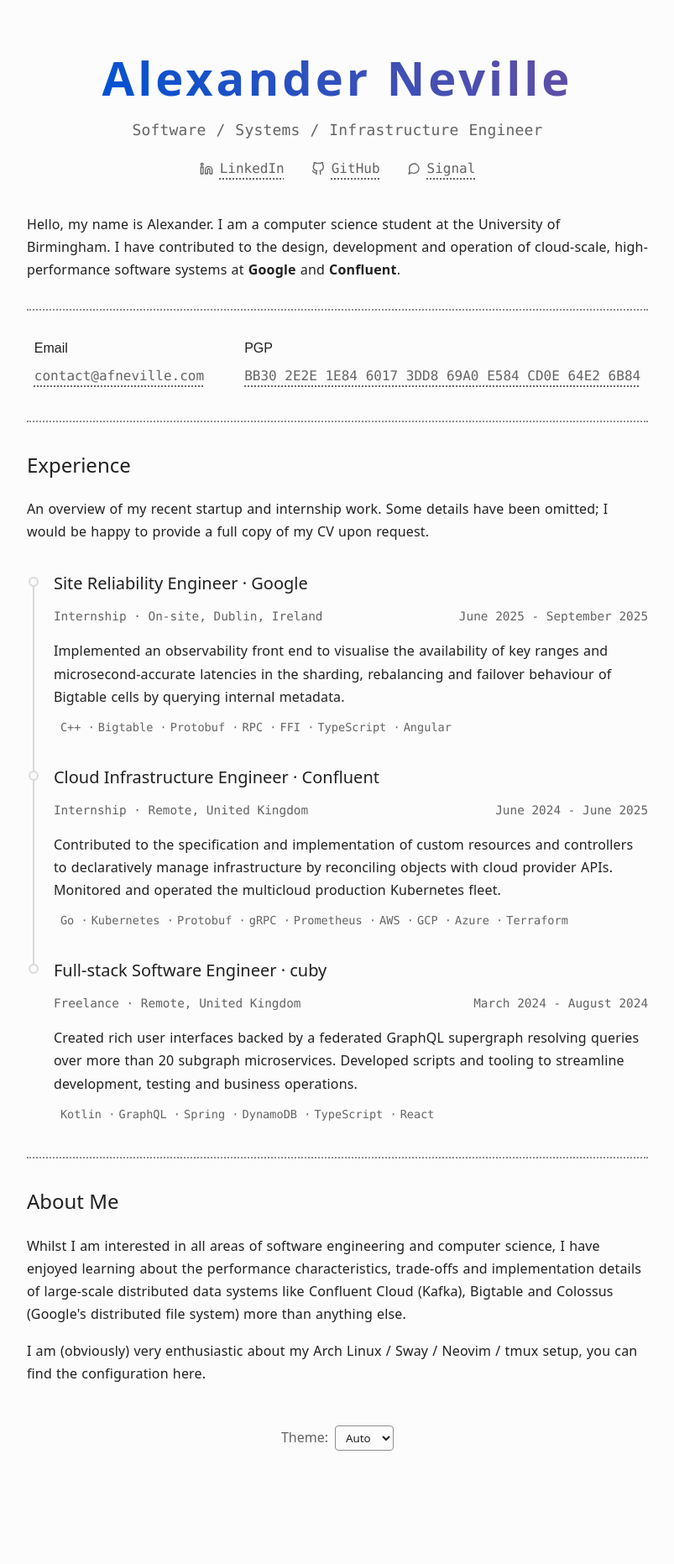
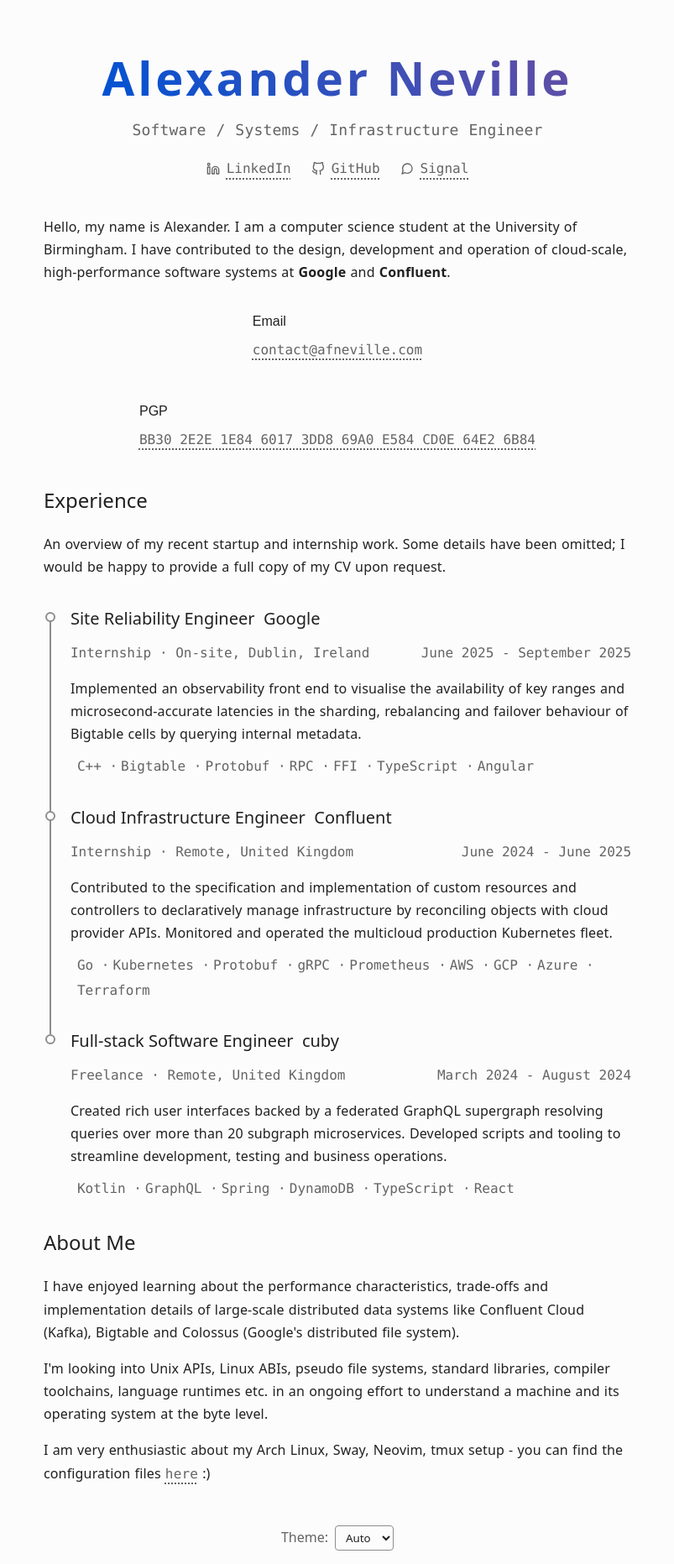
Before and after one commit to afneville/website, a SvelteKit app: page / in a window 1280 px wide. Shown: the whole page at 84% size, without its empty margins (238-1041 px from the left). Before the commit the page ends 1744 px from the top, so only its background shows below. Built offline with nearby package versions, Linux system fonts and the light colour scheme; a web font is replaced by a local one.

Commit message:
complete site

```diff
--- a/src/lib/components/contact-info.svelte
+++ b/src/lib/components/contact-info.svelte
@@ -26,7 +26,6 @@
 		display: flex;
 		flex-direction: column;
 		gap: 0.25rem;
-		font-size: 1rem;
 	}
 
 	.title-row {
@@ -36,7 +35,6 @@
 	.title {
 		color: var(--text-primary);
 		font-family: 'Iosevka Aile Web', sans-serif;
-		font-size: 1rem;
 		font-weight: 400;
 	}
 
--- a/src/lib/components/cv-entry.svelte
+++ b/src/lib/components/cv-entry.svelte
@@ -15,10 +15,10 @@
 
 <div>
 	<div style="margin-bottom: 0.75rem;">
-		<h3>{role} <span style="font-weight: 300;">·</span> {company}</h3>
+		<h3>{role}&nbsp;&nbsp;<span style="font-weight: 300;">{company}</span></h3>
 	</div>
 	<div
-		style="color: var(--text-secondary); font-size: 0.9rem; margin-bottom: 0.75rem; font-family: 'Iosevka Aile Web', 'Consolas', 'Monaco', monospace; display: flex; justify-content: space-between; align-items: flex-start; flex-wrap: wrap;"
+		style="color: var(--text-secondary); margin-bottom: 0.75rem; font-family: 'Iosevka Aile Web', 'Consolas', 'Monaco', monospace; display: flex; justify-content: space-between; align-items: flex-start; flex-wrap: wrap;"
 	>
 		<div style="display: flex; align-items: center;">
 			<span>{employmentType} · {location}</span>
@@ -27,7 +27,7 @@
 	</div>
 	<p style="margin-bottom: 0.75rem;">{description}</p>
 	<div
-		style="color: var(--text-secondary); font-size: 0.85rem; font-family: 'Iosevka Aile Web', 'Consolas', 'Monaco', monospace; padding-left: 0.5rem; display: flex; flex-wrap: wrap; gap: 0.25rem;"
+		style="color: var(--text-secondary); font-family: 'Iosevka Aile Web', 'Consolas', 'Monaco', monospace; padding-left: 0.5rem; display: flex; flex-wrap: wrap; gap: 0.25rem;"
 	>
 		{#each skills as skill, index (skill)}
 			<span
--- a/src/lib/components/cv-timeline.svelte
+++ b/src/lib/components/cv-timeline.svelte
@@ -50,7 +50,7 @@
 		height: 0.75rem;
 		border-radius: 50%;
 		background: var(--bg-primary);
-		border: 2px solid var(--gray-6);
+		border: 2px solid var(--text-muted);
 		position: absolute;
 		top: 0.5rem;
 		left: 0.125rem;
@@ -61,7 +61,7 @@
 		position: absolute;
 		left: 50%;
 		width: 2px;
-		background: var(--gray-6);
+		background: var(--text-muted);
 		transform: translateX(-50%);
 		z-index: 1;
 	}
--- a/src/lib/components/heading.svelte
+++ b/src/lib/components/heading.svelte
@@ -15,7 +15,9 @@
 	{#if socialLinks}
 		<div class="social-links">
 			{#each socialLinks as link (link.href)}
-				<LinkWithIcon linkText={link.linkText} href={link.href} icon={link.icon} />
+				<div>
+					<LinkWithIcon linkText={link.linkText} href={link.href} icon={link.icon} />
+				</div>
 			{/each}
 		</div>
 	{/if}
@@ -48,7 +50,14 @@
 	.social-links {
 		display: flex;
 		justify-content: center;
-		gap: 2rem;
+		gap: 1.5rem;
 		margin-top: 1rem;
+		flex-wrap: wrap;
+	}
+
+	@media (max-width: 480px) {
+		.heading-title {
+			font-size: 2.5rem;
+		}
 	}
 </style>
--- a/src/lib/components/link-with-icon.svelte
+++ b/src/lib/components/link-with-icon.svelte
@@ -25,7 +25,6 @@
 		gap: 0.5rem;
 		text-decoration: none;
 		font-family: 'Iosevka Etoile Web', 'Consolas', 'Monaco', monospace;
-		font-size: 1rem;
 		font-weight: 300;
 		color: var(--text-secondary);
 		transition: all 0.2s ease;
--- a/src/lib/components/theme-toggle.svelte
+++ b/src/lib/components/theme-toggle.svelte
@@ -66,7 +66,6 @@
 		display: flex;
 		align-items: center;
 		gap: 0.5rem;
-		font-size: 1rem;
 	}
 
 	label {
--- a/src/routes/+layout.svelte
+++ b/src/routes/+layout.svelte
@@ -35,7 +35,7 @@
 	}
 
 	:global(.dark) {
-		--text-secondary: var(--gray-10);
+		--text-secondary: var(--gray-11);
 	}
 
 	:global(body) {
@@ -50,7 +50,6 @@
 		line-height: 1.6;
 		background-color: var(--bg-primary);
 		color: var(--text-primary);
-		font-size: 1.125rem;
 		min-height: 100vh;
 		display: flex;
 		flex-direction: column;
@@ -68,7 +67,7 @@
 	}
 
 	main {
-		max-width: 75ch;
+		max-width: 80ch;
 		margin-inline: auto;
 		padding: 1rem;
 		flex: 1;
@@ -89,7 +88,6 @@
 		letter-spacing: 0.01em;
 		word-spacing: 0.05em;
 		margin-inline: auto;
-		font-size: 1rem;
 	}
 
 	:global(::selection) {
--- a/src/routes/+page.svelte
+++ b/src/routes/+page.svelte
@@ -6,6 +6,7 @@
 	import GitHubIcon from '$lib/assets/github-logo.svg?raw';
 	import CVTimeline from '$lib/components/cv-timeline.svelte';
 	import DottedLine from '$lib/components/dotted-line.svelte';
+	import LinkWithIcon from '$lib/components/link-with-icon.svelte';
 	const cvEntries = [
 		{
 			company: 'Google',
@@ -73,7 +74,8 @@
 		software systems at <strong>Google</strong> and <strong>Confluent</strong>.
 	</p>
 </section>
-<DottedLine marginTop="2rem" marginBottom="2rem" />
+<div style="margin-top:2rem; margin-bottom:2rem;"></div>
+<!-- <DottedLine marginTop="2rem" marginBottom="2rem" /> -->
 <section aria-label="Contact Information">
 	<div class="contact-buttons">
 		<ContactInfo
@@ -89,7 +91,8 @@
 		/>
 	</div>
 </section>
-<DottedLine marginBottom="2rem" marginTop="2.5rem" />
+<!-- <DottedLine marginBottom="2rem" marginTop="2.5rem" /> -->
+<div style="margin-top:2rem; margin-bottom:2.5rem;"></div>
 <section aria-label="Experience">
 	<h2>Experience</h2>
 	<p style="margin-bottom: 2rem;">
@@ -98,18 +101,26 @@
 	</p>
 	<CVTimeline entries={cvEntries} />
 </section>
-<DottedLine marginBottom="2rem" marginTop="2.5rem" />
+<!-- <DottedLine marginBottom="2rem" marginTop="2.5rem" /> -->
+<div style="margin-top:2rem; margin-bottom:2rem;"></div>
 <section aria-label="Interests">
 	<h2>About Me</h2>
 	<p>
-		Whilst I am interested in all areas of software engineering and computer science, I have enjoyed
-		learning about the performance characteristics, trade-offs and implementation details of
-		large-scale distributed data systems like Confluent Cloud (Kafka), Bigtable and Colossus
-		(Google's distributed file system) more than anything else.
+		I have enjoyed learning about the performance characteristics, trade-offs and implementation
+		details of large-scale distributed data systems like Confluent Cloud (Kafka), Bigtable and
+		Colossus (Google's distributed file system).
 	</p>
 	<p>
-		I am (obviously) very enthusiastic about my Arch Linux / Sway / Neovim / tmux setup, you can
-		find the configuration here.
+		I'm looking into Unix APIs, Linux ABIs, pseudo file systems, standard libraries, compiler
+		toolchains, language runtimes etc. in an ongoing effort to understand a machine and its operating
+		system at the byte level.
+	</p>
+	<p>
+		I am very enthusiastic about my Arch Linux, Sway, Neovim, tmux setup - you can find the
+		configuration files <LinkWithIcon
+			linkText="here"
+			href="https://github.com/afneville/dotfiles"
+		/> :)
 	</p>
 </section>
 
```
